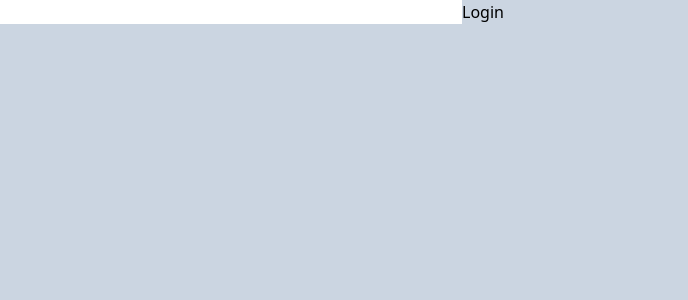
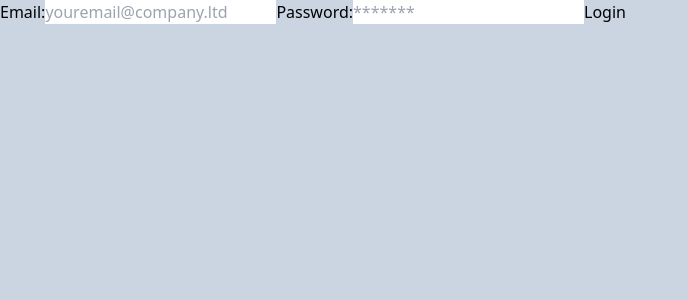
Before and after one commit to Maximo-4ever/Firebase-Login, a React (Create React App) app: page /login in a window 1280 px wide. Shown: the top 300 px of the page, without its empty margins (0-688 px from the left). Built offline with nearby package versions, Linux system fonts and the light colour scheme; no server answers.

Commit message:
Agrega la funcion para Iniciar sesion

```diff
--- a/src/components/Login.jsx
+++ b/src/components/Login.jsx
@@ -1,10 +1,53 @@
+import { useState } from "react";
+import { useAuth } from "../context/authContext";
+import { useNavigate } from "react-router-dom";
+
 export default function Login() {
+  const [user, setUser] = useState({
+    email: "",
+    password: "",
+  });
+
+  const { login } = useAuth();
+  const navigate = useNavigate();
+  const [error, setError] = useState();
+
+  const handleChange = ({ target: { name, value } }) => {
+    setUser({ ...user, [name]: value });
+  };
+  const handleSubmit = async (e) => {
+    e.preventDefault();
+    setError("")
+    try {
+      await login(user.email, user.password);
+      navigate("/");
+    } catch (error) {
+      setError(error.code)
+    }
+  };
 
   return (
-    <form>
-      <input type="email" name="email" id="email" />
-      <input type="password" name="password" id="password" />
-      <button>Login</button>
-    </form>
+    <div>
+      {error && <p>{error}</p>}
+      <form onSubmit={handleSubmit}>
+        <label htmlFor="email">Email:</label>
+        <input
+          type="email"
+          name="email"
+          id="email"
+          placeholder="youremail@company.ltd"
+          onChange={handleChange}
+        />
+        <label htmlFor="password">Password:</label>
+        <input
+          type="password"
+          name="password"
+          id="password"
+          placeholder="*******"
+          onChange={handleChange}
+        />
+        <button>Login</button>
+      </form>
+    </div>
   );
 }
--- a/src/context/authContext.js
+++ b/src/context/authContext.js
@@ -1,7 +1,13 @@
-import { createContext, useContext } from "react";
-import { createUserWithEmailAndPassword } from "firebase/auth";
+import { createContext, useContext, useEffect, useState } from "react";
+import {
+  createUserWithEmailAndPassword,
+  signInWithEmailAndPassword,
+  onAuthStateChanged,
+  signOut,
+} from "firebase/auth";
 import { auth } from "../firebase";
 
+// Crea el contexto
 export const authContext = createContext();
 
 export const useAuth = () => {
@@ -10,11 +16,31 @@ export const useAuth = () => {
   return context;
 };
 
+// Funciones de autenticacion
 export function AuthProvider({ children }) {
+  const [user, setUser] = useState(null);
+  const [loading, setLoading] = useState(true);
+
   const signup = (email, password) =>
     createUserWithEmailAndPassword(auth, email, password);
 
+  const login = (email, password) =>
+    signInWithEmailAndPassword(auth, email, password);
+
+  const logout = () => signOut(auth);
+
+  useEffect(() => {
+    const unsuscribe = onAuthStateChanged(auth, (currentUser) => {
+      setUser(currentUser);
+      setLoading(false);
+    });
+
+    return () => unsuscribe();
+  }, []);
+
   return (
-    <authContext.Provider value={{ signup }}>{children}</authContext.Provider>
+    <authContext.Provider value={{ signup, login, user, logout, loading }}>
+      {children}
+    </authContext.Provider>
   );
 }
```
